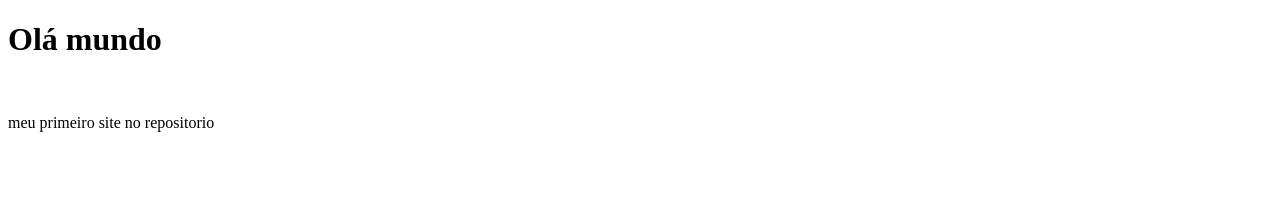
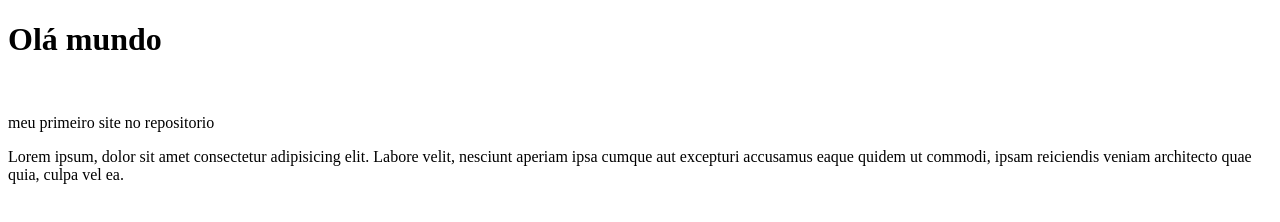
Before and after one commit to uchoa123/Ola-mundo, a plain HTML site: page site exemplo/index.html in a window 1280 px wide. Drawn offline with Linux system fonts and the light colour scheme.

Commit message:
adicionei um paragrafo

```diff
--- a/site exemplo/index.html
+++ b/site exemplo/index.html
@@ -10,5 +10,6 @@
     <h1>Olá mundo</h1>
     <br>
     <p>meu primeiro site no repositorio</p>
+    <p>Lorem ipsum, dolor sit amet consectetur adipisicing elit. Labore velit, nesciunt aperiam ipsa cumque aut excepturi accusamus eaque quidem ut commodi, ipsam reiciendis veniam architecto quae quia, culpa vel ea.</p>
 </body>
 </html>
```
